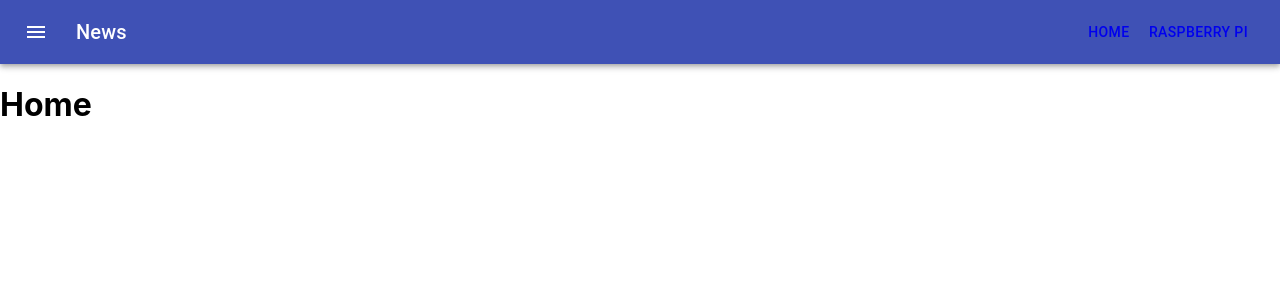
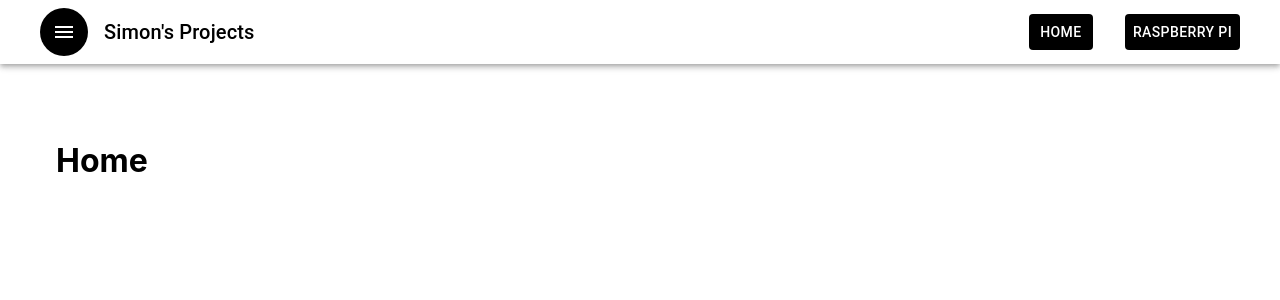
Before and after one commit to Simon-Oliver/ui-practice, a React (Create React App) app in the folder client/: page / in a window 1280 px wide. Shown: the top 300 px of the page. Built offline with nearby package versions, Linux system fonts and the light colour scheme; the HTML template or start-up script is replaced by a standard one.

Commit message:
react material container

```diff
--- a/client/src/App.js
+++ b/client/src/App.js
@@ -1,4 +1,6 @@
 import React from 'react';
+import Button from '@material-ui/core/Button';
+import Box from '@material-ui/core/Box';
 import { BrowserRouter as Router, Switch, Route, Link } from 'react-router-dom';
 import { Home, Rpi } from './pages';
 import { Nav } from './components';
@@ -8,6 +10,7 @@ function App() {
     <div className="App">
       <Router>
         <Nav></Nav>
+        <Box component="div" p={7}>
           <Switch>
             <Route path="/home">
               <Home />
@@ -19,6 +22,7 @@ function App() {
               <Home />
             </Route>
           </Switch>
+        </Box>
       </Router>
     </div>
   );
--- a/client/src/components/Nav/Nav.js
+++ b/client/src/components/Nav/Nav.js
@@ -14,9 +14,18 @@ const useStyles = makeStyles((theme) => ({
   },
   menuButton: {
     marginRight: theme.spacing(2),
+    marginLeft: theme.spacing(2),
+    background: 'black',
+    '&:hover': {
+      backgroundColor: 'grey',
+    },
   },
   title: {
     flexGrow: 1,
+    color: 'black',
+  },
+  appBar: {
+    background: 'white',
   },
 }));
 
@@ -25,22 +34,21 @@ const Nav = () => {
 
   return (
     <div className={classes.root}>
-      <AppBar position="static">
+      <AppBar position="static" className={classes.appBar}>
         <Toolbar>
           <IconButton edge="start" className={classes.menuButton} color="inherit" aria-label="menu">
             <MenuIcon />
           </IconButton>
           <Typography variant="h6" className={classes.title}>
-            News
+            Simon's Projects
           </Typography>
-          <Link to="/home">
-            <Button to="/home" label="Home" color="inherit">
-              Home
-            </Button>
-          </Link>
-          <Link to="/rpi">
-            <Button color="inherit">Raspberry Pi</Button>
-          </Link>
+          <Button className={classes.menuButton} component={Link} to="/home" color="inherit">
+            Home
+          </Button>
+
+          <Button className={classes.menuButton} component={Link} to="/rpi" color="inherit">
+            Raspberry Pi
+          </Button>
         </Toolbar>
       </AppBar>
     </div>
```
Lines whose indentation alone changed are shown as unchanged.
